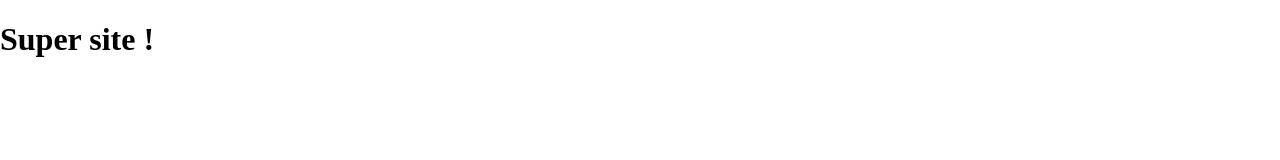
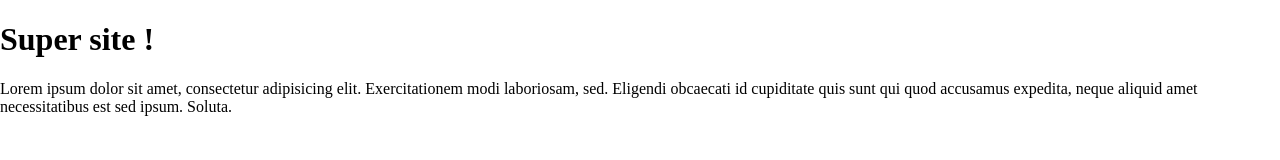
Before and after one commit to lemulch/lemulch, a plain HTML site: page index.html in a window 1280 px wide. Drawn offline with nearby package versions, Linux system fonts and the light colour scheme.

Commit message:
Ajout d'un paragraphe

```diff
--- a/index.html
+++ b/index.html
@@ -9,6 +9,7 @@
 
     <body>
         <h1>Super site !</h1>
+        <p>Lorem ipsum dolor sit amet, consectetur adipisicing elit. Exercitationem modi laboriosam, sed. Eligendi obcaecati id cupiditate quis sunt qui quod accusamus expedita, neque aliquid amet necessitatibus est sed ipsum. Soluta.</p>
     </body>
 
 </html>
```
